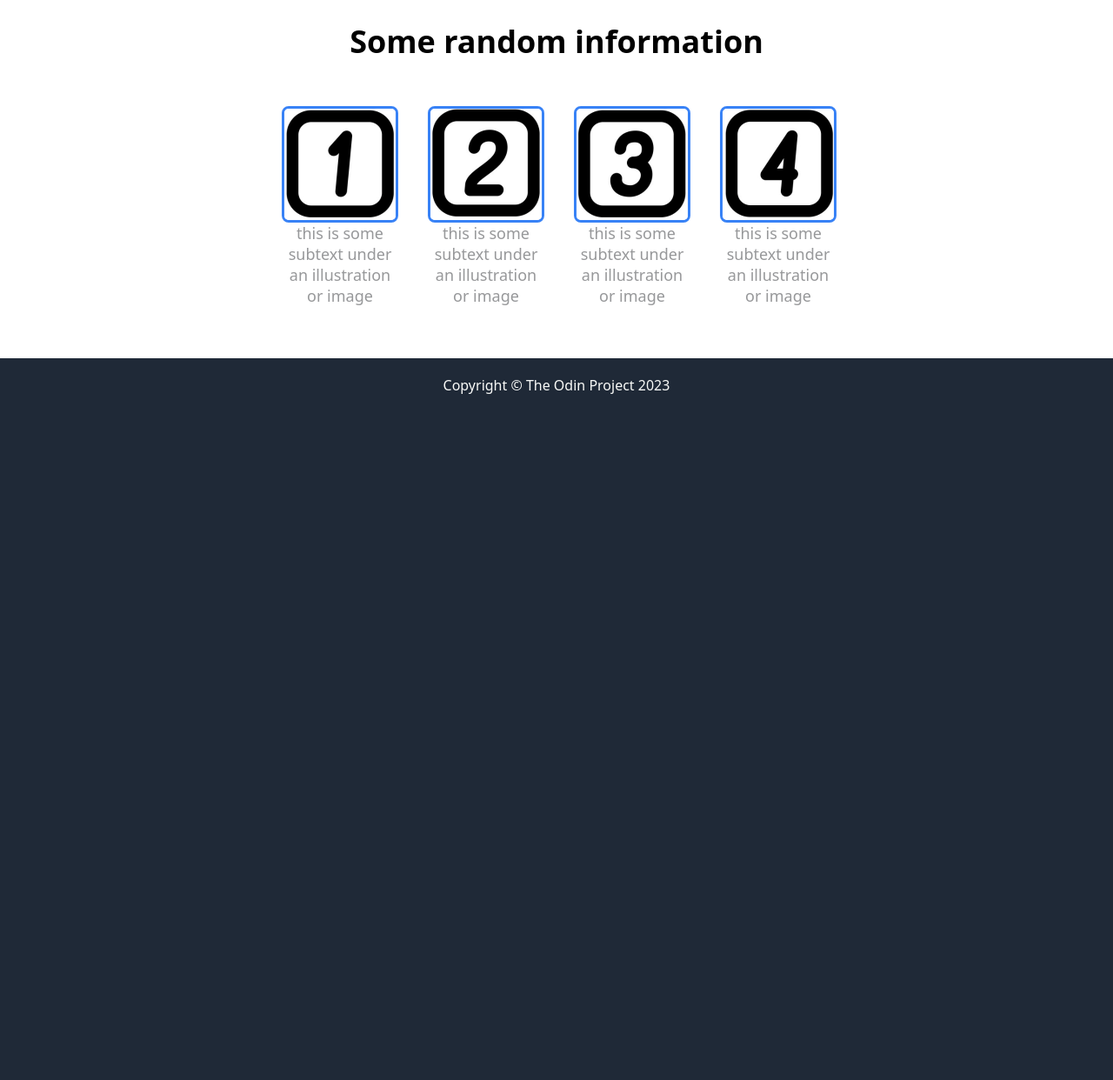
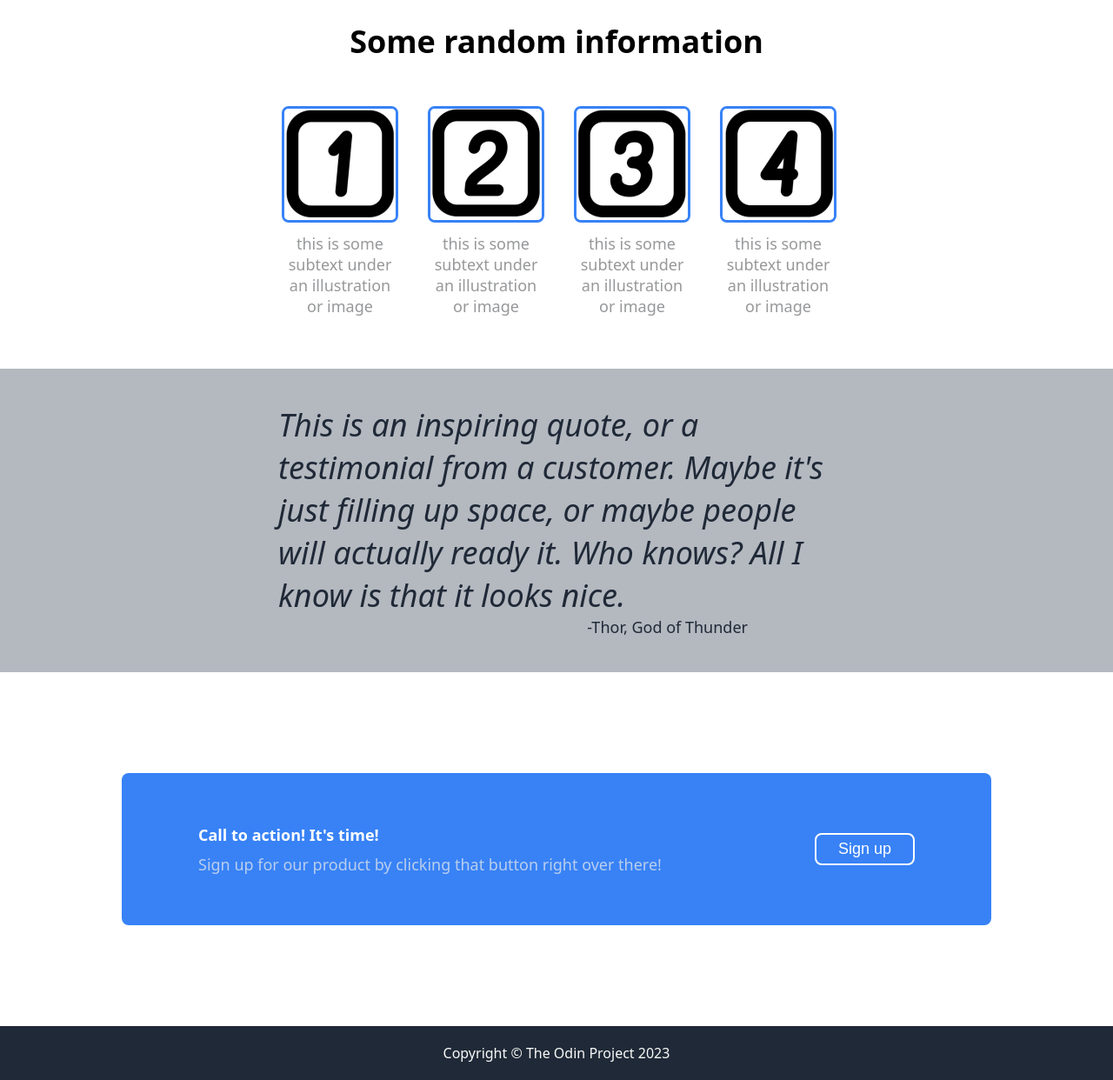
Before and after one commit to spence914/landing_page, a plain HTML site: page index.html in a window 1280 px wide. Shown: the part 550-1792 px from the top of the page at 87% size. Before the commit the page ends 1024 px from the top, so only its background shows below. Drawn offline with Linux system fonts and the light colour scheme.

Commit message:
add sections 4,5 and neccessary css

```diff
--- a/index.html
+++ b/index.html
@@ -75,6 +75,34 @@
             </div>
         </div>
 
+        <div class="section_4">
+                <div class="s4row1">
+                    This is an inspiring quote, or a testimonial from a customer. Maybe it's just filling up space, or maybe people will actually ready it. Who knows? All I know is that it looks nice.
+                </div>
+                 <div class="s4row2">
+                    -Thor, God of Thunder
+                </div>
+        </div>
+
+        <div class="section_5">
+            <div class="box">
+                <div class="s5col1">
+                    <div class="cta">
+                        Call to action! It's time!
+                    </div>
+                    <div class="ctatext">
+                        Sign up for our product by clicking that button right over there!
+                    </div>
+                </div>
+                <div class="s5col2">
+                    <div class="signup2">
+                        <button class="but2">
+                            Sign up
+                        </button>
+                    </div>
+                </div>
+            </div>
+        </div>
 
         <div class="footer">
         Copyright © The Odin Project 2023
--- a/style.css
+++ b/style.css
@@ -39,7 +39,7 @@ li {margin: 0px 10px;
 }
 
 .section_2 {display: flex;
-            justify-content: space-around;
+            justify-content: center;
             flex: 7;
             padding: 40px 0px;
         }
@@ -107,8 +107,72 @@ li {margin: 0px 10px;
         color: #97989a;
     }
 
+.s3subtext {padding-top: 12px;}
+
 .s3col img {border: 3px solid #3882F6;
             border-radius: 8px;
+}
+
+.section_4 {background-color: #e5e7ebc0;
+            display: flex;
+            flex-direction: column;
+            justify-content: center;
+            flex: 7;
+            padding: 40px 0px;
+}
+
+
+
+.s4row1 {color: #1F2937;
+        font-size: 36px;
+        font-style: italic;
+        font-weight: 200;
+        width: 640px;
+        display: flex;
+        align-self: center;
+}
+
+.s4row2 {font-size: 18px;
+        color: #1F2937;
+        display: flex;
+        flex-direction: column;
+        align-self: flex-end;
+        margin-right: 420px;
+    }
+
+.section_5 {background-color: white;
+            display: flex;
+            justify-content: center;
+            padding: 116px 0px;
+            flex: 7;
+}
+
+.box {display: flex;
+    justify-content: space-around;
+    height: 175px;
+    width: 1000px;
+    background-color: #3882F6;
+    border-radius: 8px;
+    align-items: center;
+}
+
+.cta {color: white;
+        font-size: 18px;
+        font-weight: 700;
+        padding-bottom: 10px;
+ }
+
+ .ctatext {color: #e5e7ebc0;
+            font-size: 18px;
+ }
+
+ .but2 {background-color: #3882F6;
+        color: white;
+        border: 2px solid white;
+        border-radius: 8px;
+        padding: 6px 25px;
+        font-size: 18px;
+
 }
 
 .footer {color: #F9FAF8;
```
